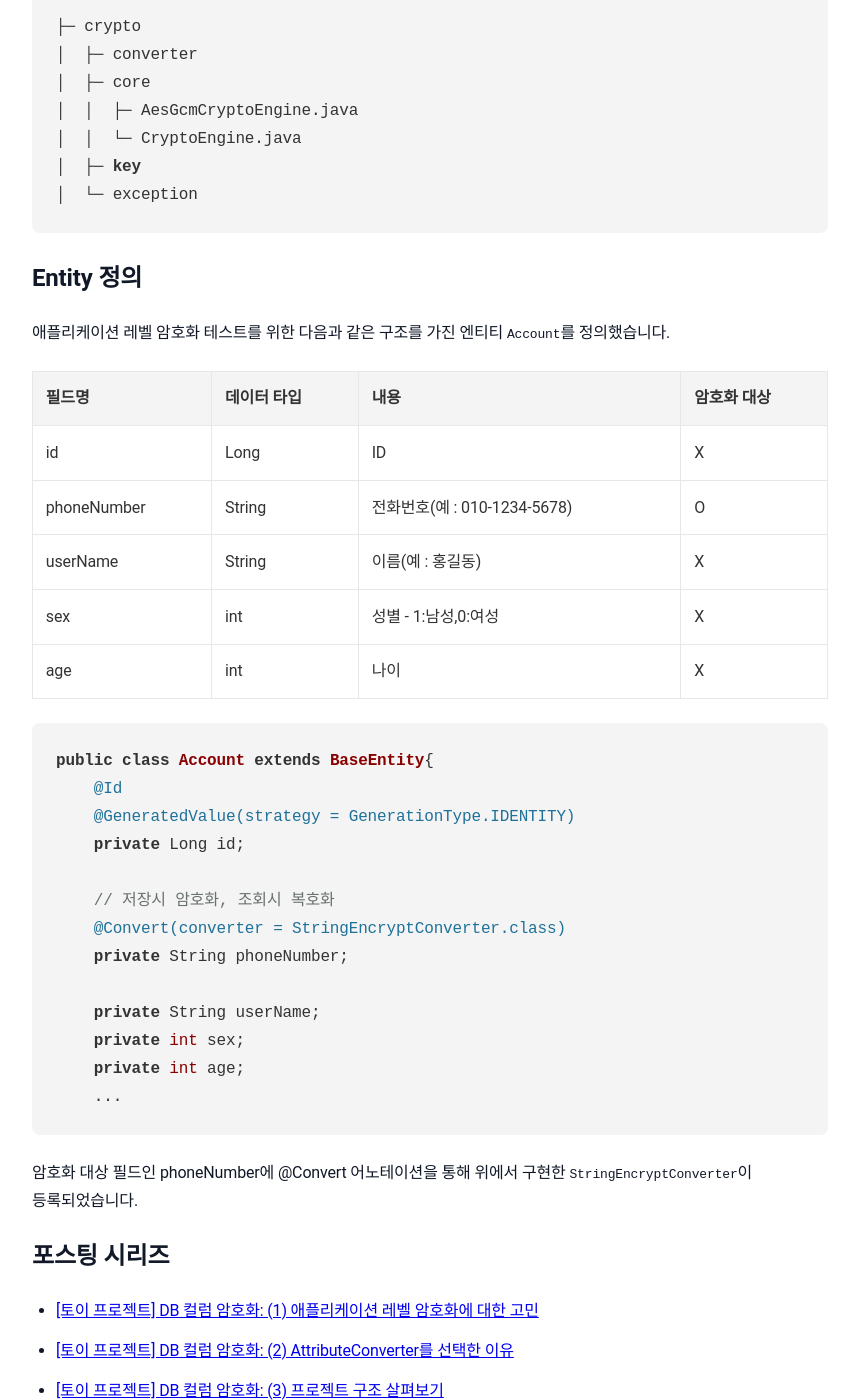
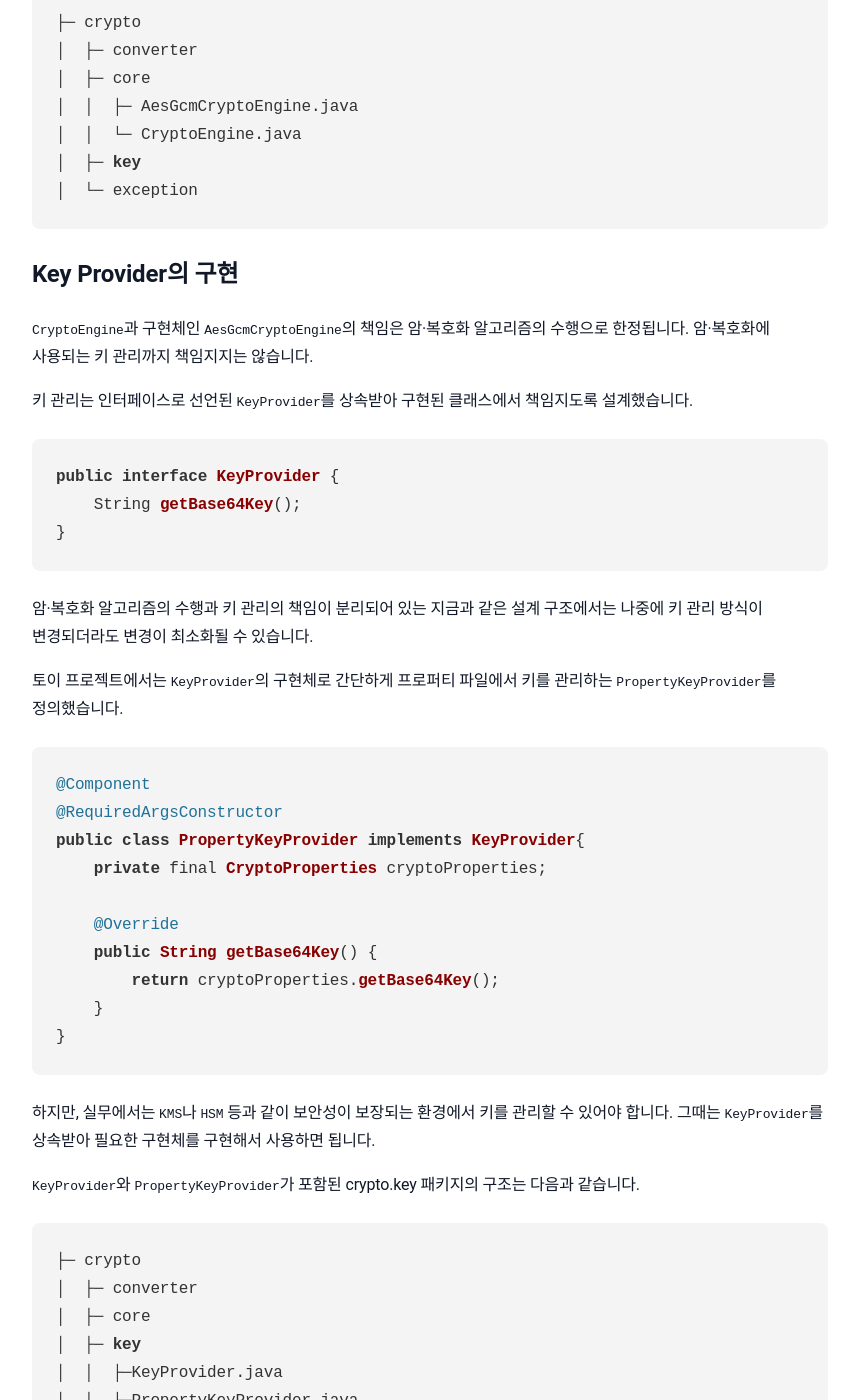
Before and after one commit to sanghoon-lee/sanghoon-lee.github.io, a Jekyll site: the page built from _posts/2026-01-27-JPACryptoConverter4.md, in a window 1280 px wide and 1400 px high, scrolled down 4984 px. Shown: the whole window, without its empty margins (210-1069 px from the left). Built offline with Jekyll 4.4.1, drawn with Linux system fonts in a browser that asks for light colours; nearby versions of some CDN libraries; comment, search, counter and statistics services are not loaded; some of the changed text lies outside the part shown.

Commit message:
AttributeConveter 포스팅 내용 수정

````diff
--- a/_posts/2026-01-27-JPACryptoConverter4.md
+++ b/_posts/2026-01-27-JPACryptoConverter4.md
@@ -38,34 +38,41 @@ public interface AttributeConverter<X, Y> {
 
 **BaseEncryptConverter**
 ```java
+@RequiredArgsConstructor
 public abstract class BaseEncryptConverter<T>
         implements AttributeConverter<T, String> {
-
     protected final CryptoEngine cryptoEngine;
 
-    protected BaseEncryptConverter(CryptoEngine cryptoEngine) {
-        this.cryptoEngine = cryptoEngine;
+    @Override
+    public String convertToDatabaseColumn(String attribute) {
+        if (attribute == null) {
+            return null;
+        }
+
+        try {
+            return cryptoEngine.encrypt(convertToString(attribute));
+        } catch (Exception e) {
+            throw new CryptoException("Failed to encrypt attribute", e);
+        }
     }
 
     @Override
-    public String convertToDatabaseColumn(T attribute) {
-        if (attribute == null) {
-            return null;
-        }
-        return cryptoEngine.encrypt(convertToString(attribute));
-    }
-
-    @Override
-    public T convertToEntityAttribute(String dbData) {
+    public String convertToEntityAttribute(String dbData) {
         if (dbData == null) {
             return null;
         }
-        return convertToEntityValue(cryptoEngine.decrypt(dbData));
+
+        try {
+            String decrypted = cryptoEngine.decrypt(dbData);
+            return convertToAttribute(decrypted);
+        } catch (Exception e) {
+            throw new CryptoException("Failed to decrypt attribute", e);
+        }
     }
 
-    protected abstract String convertToString(T attribute);
+    protected abstract String convertToString(String attribute);
 
-    protected abstract T convertToEntityValue(String decrypted);
+    protected abstract String convertToAttribute(String decrypted);
 }
 ```
 
@@ -128,7 +135,7 @@ public interface CryptoEngine {
 
 와 같은 요구사항이 생기더라도 기존 구조를 크게 변경하지 않고 대응할 수 있습니다.
 
-CryptoEngine의 구현체로 AES-GCM 암호화 알고리즘을 사용하는 `AesGcmCryptoEngine`를 정의했습니다.
+`CryptoEngine`의 구현체로 AES-GCM 암호화 알고리즘을 사용하는 `AesGcmCryptoEngine`를 정의했습니다.
 
 ```java
 @Component
@@ -149,13 +156,7 @@ public class AesGcmCryptoEngine implements CryptoEngine{
 
 구현체 밖에서는 **“어떤 알고리즘을 사용하는지”, “IV를 어떻게 생성하는지”** 등과 같은 구현과 관련된 세부적인 사항을 전혀 알 필요가 없습니다. 이번에는 암호화 알고리즘 자체를 구현하는 것이 목적이 아니었기 때문에, 이미 충분히 검증된 알고리즘을 선택했습니다.
 
-AES-GCM 암호화 알고리즘은 다음과 같은 특징을 가지고 있습니다.
-
-* 대칭키 기반 암호화 알고리즘
-* 암호화와 무결성 검증을 동시에 제공
-* 실무에서 널리 사용되는 표준 방식
-
-지금까지 살펴 본 `CryptoEngine`와 `AesGcmCryptoEngine`이 포함된 crypto.core 패키지의 구조는 다음과 같습니다.
+`CryptoEngine`와 `AesGcmCryptoEngine`이 포함된 crypto.core 패키지의 구조는 다음과 같습니다.
 
 ```
 ├─ crypto
@@ -167,37 +168,71 @@ AES-GCM 암호화 알고리즘은 다음과 같은 특징을 가지고 있습니
 │  └─ exception
 ```
 
+## Key Provider의 구현
+
+`CryptoEngine`과 구현체인 `AesGcmCryptoEngine`의 책임은 암·복호화 알고리즘의 수행으로 한정됩니다. 암·복호화에 사용되는 키 관리까지 책임지지는 않습니다.
+
+키 관리는 인터페이스로 선언된 `KeyProvider`를 상속받아 구현된 클래스에서 책임지도록 설계했습니다.
+
+```java
+public interface KeyProvider {
+    String getBase64Key();
+}
+```
+
+암·복호화 알고리즘의 수행과 키 관리의 책임이 분리되어 있는 지금과 같은 설계 구조에서는 나중에 키 관리 방식이 변경되더라도 변경이 최소화될 수 있습니다.
+
+토이 프로젝트에서는 `KeyProvider`의 구현체로 간단하게 프로퍼티 파일에서 키를 관리하는 `PropertyKeyProvider`를 정의했습니다.
+
+```java
+@Component
+@RequiredArgsConstructor
+public class PropertyKeyProvider implements KeyProvider{
+    private final CryptoProperties cryptoProperties;
+
+    @Override
+    public String getBase64Key() {
+        return cryptoProperties.getBase64Key();
+    }
+}
+```
+
+하지만, 실무에서는 `KMS`나 `HSM` 등과 같이 보안성이 보장되는 환경에서 키를 관리할 수 있어야 합니다. 그때는 `KeyProvider`를 상속받아 필요한 구현체를 구현해서 사용하면 됩니다.
+
+`KeyProvider`와 `PropertyKeyProvider`가 포함된 crypto.key 패키지의 구조는 다음과 같습니다.
+
+```
+├─ crypto
+│  ├─ converter
+│  ├─ core
+│  ├─ key
+│  │  ├─KeyProvider.java
+│  │  └─PropertyKeyProvider.java
+│  └─ exception
+```
+
+## Config의 구현
+
+```java
+@Getter
+@Setter
+@ConfigurationProperties(prefix="crypto")
+public class CryptoProperties {
+    private String base64Key;
+}
+```
+
+```java
+@Configuration
+@EnableConfigurationProperties(CryptoProperties.class)
+public class CryptoConfig {
+}
+```
 
 
-## Entity 정의
 
-애플리케이션 레벨 암호화 테스트를 위한 다음과 같은 구조를 가진 엔티티 `Account`를 정의했습니다.
 
-| 필드명 | 데이터 타입 | 내용 | 암호화 대상 |
-| --- | --- | --- | ---- |
-| id | Long | ID | X |
-| phoneNumber | String | 전화번호(예 : 010-1234-5678) | O |
-| userName | String | 이름(예 : 홍길동) | X |
-| sex | int | 성별 - 1:남성,0:여성 | X |
-| age | int | 나이 | X |
 
-```java
-public class Account extends BaseEntity{
-    @Id
-    @GeneratedValue(strategy = GenerationType.IDENTITY)
-    private Long id;
-
-    // 저장시 암호화, 조회시 복호화
-    @Convert(converter = StringEncryptConverter.class)
-    private String phoneNumber;
-
-    private String userName;
-    private int sex;
-    private int age;
-    ...
-```
-
-암호화 대상 필드인 phoneNumber에 @Convert 어노테이션을 통해 위에서 구현한 `StringEncryptConverter`이 등록되었습니다.
 
 
 
````
Also changed, not shown: other parts of _posts/2026-01-27-JPACryptoConverter4.md (+1 -1 lines).
